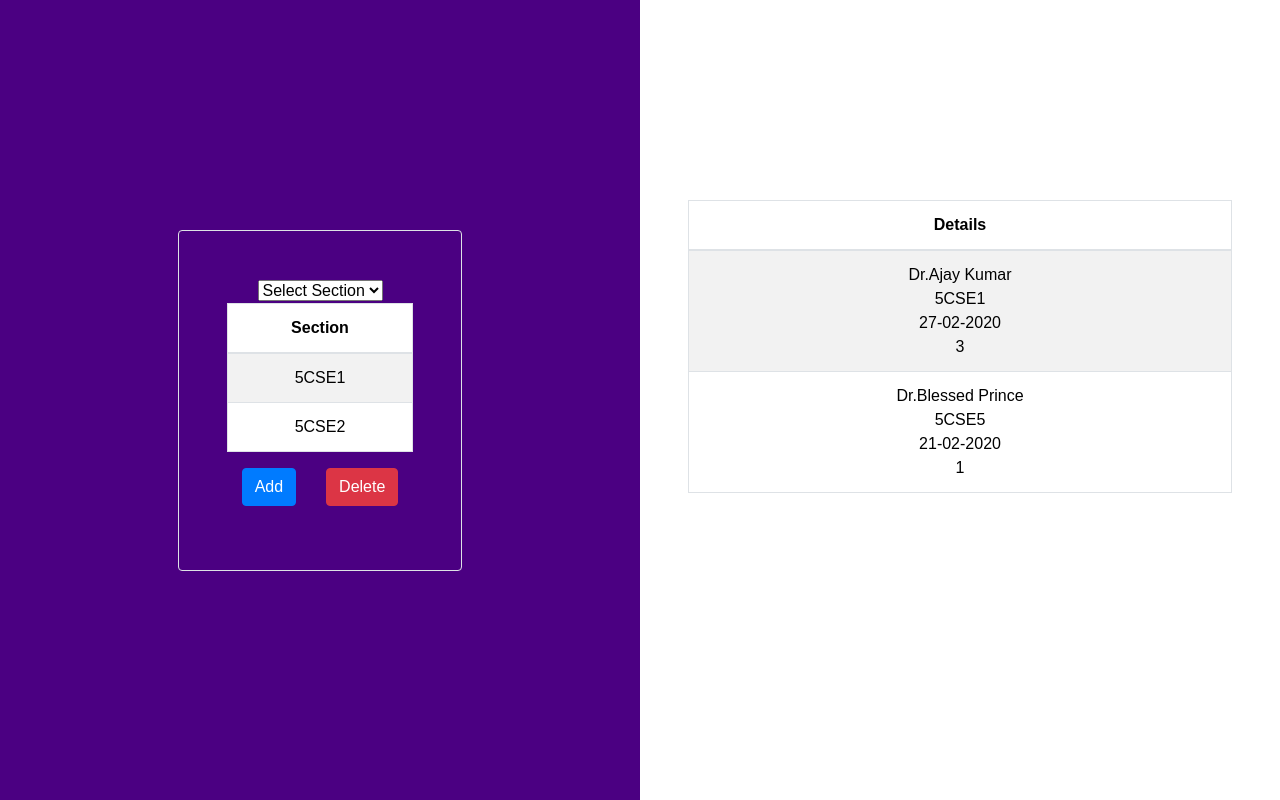
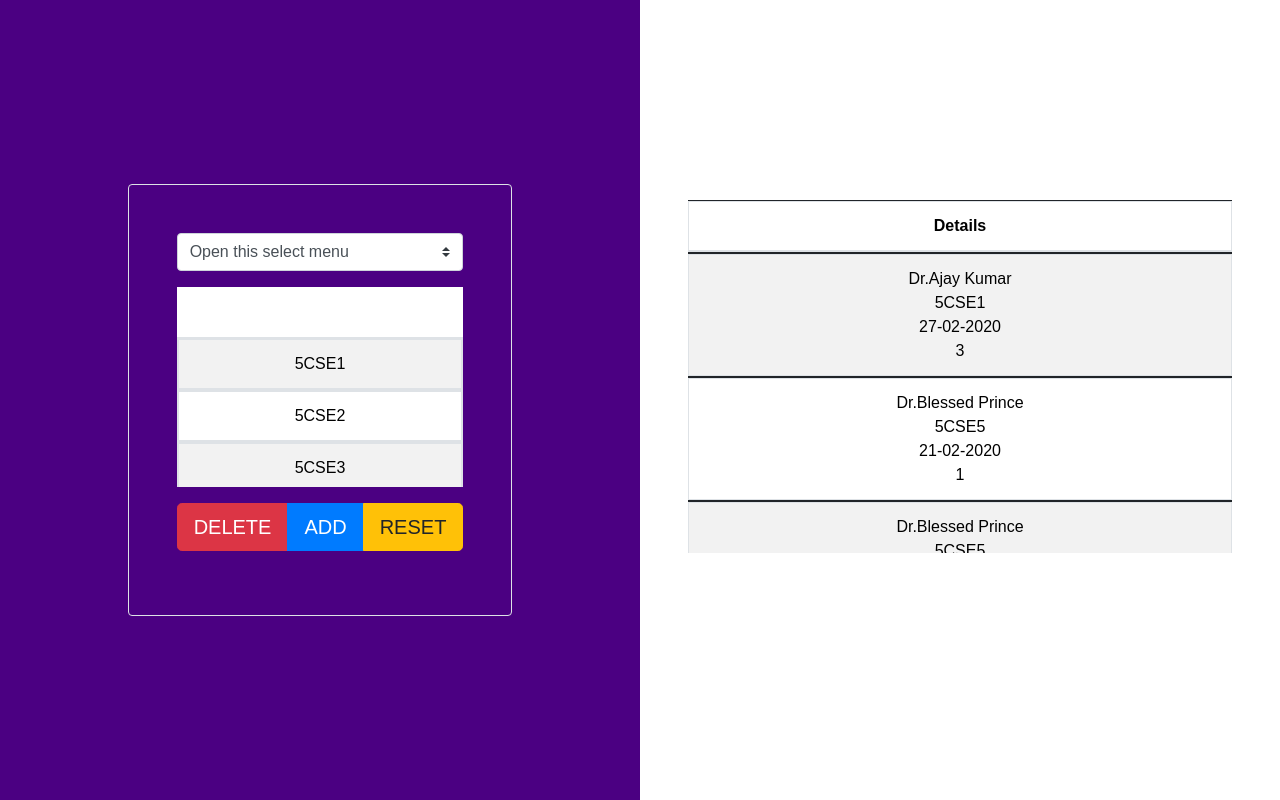
Before and after one commit to akashsuresh13/UP2, a React (Create React App) app in the folder frontend/: page /subs_offer in a window 1280 px wide. Built offline with nearby package versions, Linux system fonts and the light colour scheme.

Commit message:
Table Problem

```diff
--- a/frontend/src/App.css
+++ b/frontend/src/App.css
@@ -95,3 +95,23 @@
 .subs_top{
 
 }
+
+.table-fixed tbody {
+  height: 300px;
+  overflow-y: auto;
+  width: 100%;
+}
+
+.table-fixed thead,
+.table-fixed tbody,
+.table-fixed tr,
+.table-fixed td,
+.table-fixed th {
+  display: block;
+}
+
+.table-fixed tbody td,
+.table-fixed tbody th,
+.table-fixed thead > tr > th {
+  position: relative;
+}
--- a/frontend/src/components/Subs_Offer.js
+++ b/frontend/src/components/Subs_Offer.js
@@ -33,24 +33,27 @@ export default class Subs_Raise extends Component {
               <div class="text-white d-md-flex align-items-center h-100 p-5 text-center justify-content-center">
                 <div class="border rounded p-5">
 
-                  <div className="form-group">
+                  <div class="form-group">
+                    <select class="custom-select">
+                      <option selected>Open this select menu</option>
+                      <option value="1">One</option>
+                      <option value="2">Two</option>
+                      <option value="3">Three</option>
+                    </select>
+                  </div>
 
+                  <div style={{height:"200px",overflow:"auto"}} class="form-group">
 
-                      <div class="form-group">
-                        <select id="section">
-                          <option value="default">Select Section</option>
-                          <option value="1">5CSE1</option>
-                          <option value="2">5CSE2</option>
-                          <option value="3">5CSE3</option>
-                          <option value="4">5CSE4</option>
-                        </select>
-                        <div class="form-group">
-                            <table class="table table-bordered table-striped mb-0" bgcolor="white">
-                              <thead>
+                      <div style={{height:"50px",textAlign:"center",fontSize:"24px",backgroundColor:"white"}}>Sections</div>
+
+                      <table class="table table-fixed table-bordered table-striped mb-0" bgcolor="white">
+
+                        {/* <thead style={{position:"fixed"}}>
                           <tr>
                             <th scope="sec">Section</th>
                           </tr>
-                              </thead>
+                        </thead> */}
+
                         <tbody>
                           <tr>
                             <td>5CSE1</td>
@@ -58,17 +61,47 @@ export default class Subs_Raise extends Component {
                           <tr>
                             <td>5CSE2</td>
                           </tr>
+                          <tr>
+                            <td>5CSE3</td>
+                          </tr>
+                          <tr>
+                            <td>5CSE4</td>
+                          </tr>
+                          <tr>
+                            <td>5CSE5</td>
+                          </tr>
+                          <tr>
+                            <td>5CSE6</td>
+                          </tr>
+                          <tr>
+                            <td>5CSE4</td>
+                          </tr>
+                          <tr>
+                            <td>5CSE5</td>
+                          </tr>
+                          <tr>
+                            <td>5CSE6</td>
+                          </tr><tr>
+                            <td>5CSE4</td>
+                          </tr>
+                          <tr>
+                            <td>5CSE5</td>
+                          </tr>
+                          <tr>
+                            <td>5CSEM</td>
+                          </tr>
                         </tbody>
+
                       </table>
 
                   </div>
+
+                  <div className="form-group">
+                    <div class="btn-group btn-group-lg" role="group" aria-label="Basic example">
+                      <button type="button" class="btn btn-danger">DELETE</button>
+                      <button type="button" class="btn btn-primary">ADD</button>
+                      <button type="button" class="btn btn-warning">RESET</button>
                     </div>
-
-
-                  </div>
-                  <div className="form-group">
-                      <button type="button" class="button-margin btn btn-primary">Add</button>
-                      <button type="button" class="button-margin btn btn-danger">Delete</button>
                   </div>
                 </div>
               </div>
@@ -77,14 +110,14 @@ export default class Subs_Raise extends Component {
 
           <div class="col-md-6 p-0 bg-white h-md-100 loginarea">
             <div class="d-md-flex align-items-center h-md-100 p-5 justify-content-center">
-              <div class="table-wrapper-scroll-y my-custom-scrollbar">
-
-              <table class="table table-bordered table-striped mb-0">
+              <div class="table-responsive table-wrapper-scroll-y my-custom-scrollbar">
+                <table class="table table-fixed table-bordered table-striped mb-0">
                   <thead>
                     <tr>
                       <th scope="details">Details</th>
                     </tr>
                   </thead>
+
                   <tbody>
                     <tr>
                       <td>Dr.Ajay Kumar<br/>5CSE1<br/>27-02-2020<br/>3</td>
@@ -92,9 +125,23 @@ export default class Subs_Raise extends Component {
                     <tr>
                       <td>Dr.Blessed Prince<br/>5CSE5<br/>21-02-2020<br/>1</td>
                     </tr>
+                    <tr>
+                      <td>Dr.Blessed Prince<br/>5CSE5<br/>21-02-2020<br/>1</td>
+                    </tr>
+                    <tr>
+                      <td>Dr.Blessed Prince<br/>5CSE5<br/>21-02-2020<br/>1</td>
+                    </tr>
+                    <tr>
+                      <td>Dr.Blessed Prince<br/>5CSE5<br/>21-02-2020<br/>1</td>
+                    </tr>
+                    <tr>
+                      <td>Dr.Blessed Prince<br/>5CSE5<br/>21-02-2020<br/>1</td>
+                    </tr>
+                    <tr>
+                      <td>Dr.Blessed Prince<br/>5CSE5<br/>21-02-2020<br/>1</td>
+                    </tr>
                   </tbody>
                 </table>
-
               </div>
             </div>
           </div>
--- a/frontend/src/components/Subs_Raise.js
+++ b/frontend/src/components/Subs_Raise.js
@@ -103,7 +103,7 @@ export default class Subs_Raise extends Component {
           </div>
 
           <div class="col-md-6 p-0 bg-white h-md-100 loginarea">
-              <div class="d-md-flex align-items-center h-md-100 p-5 justify-content-center">
+              <div class="d-md-flex align-items-center h-md-100 p-5 justify-content-center" >
               <div class="table-wrapper-scroll-y my-custom-scrollbar">
 
 <table class="table table-bordered table-striped mb-0">
```
Lines whose indentation alone changed are shown as unchanged.
